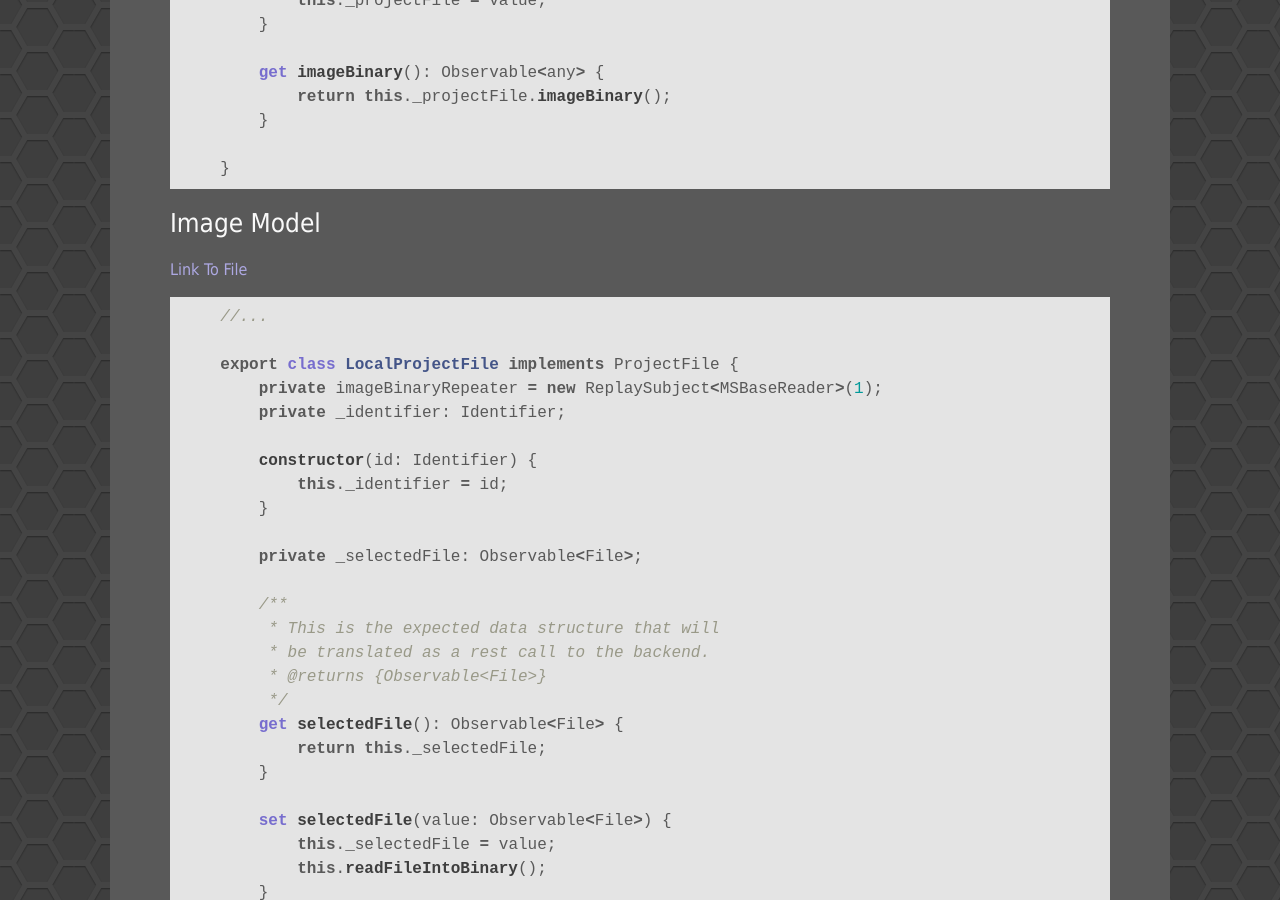
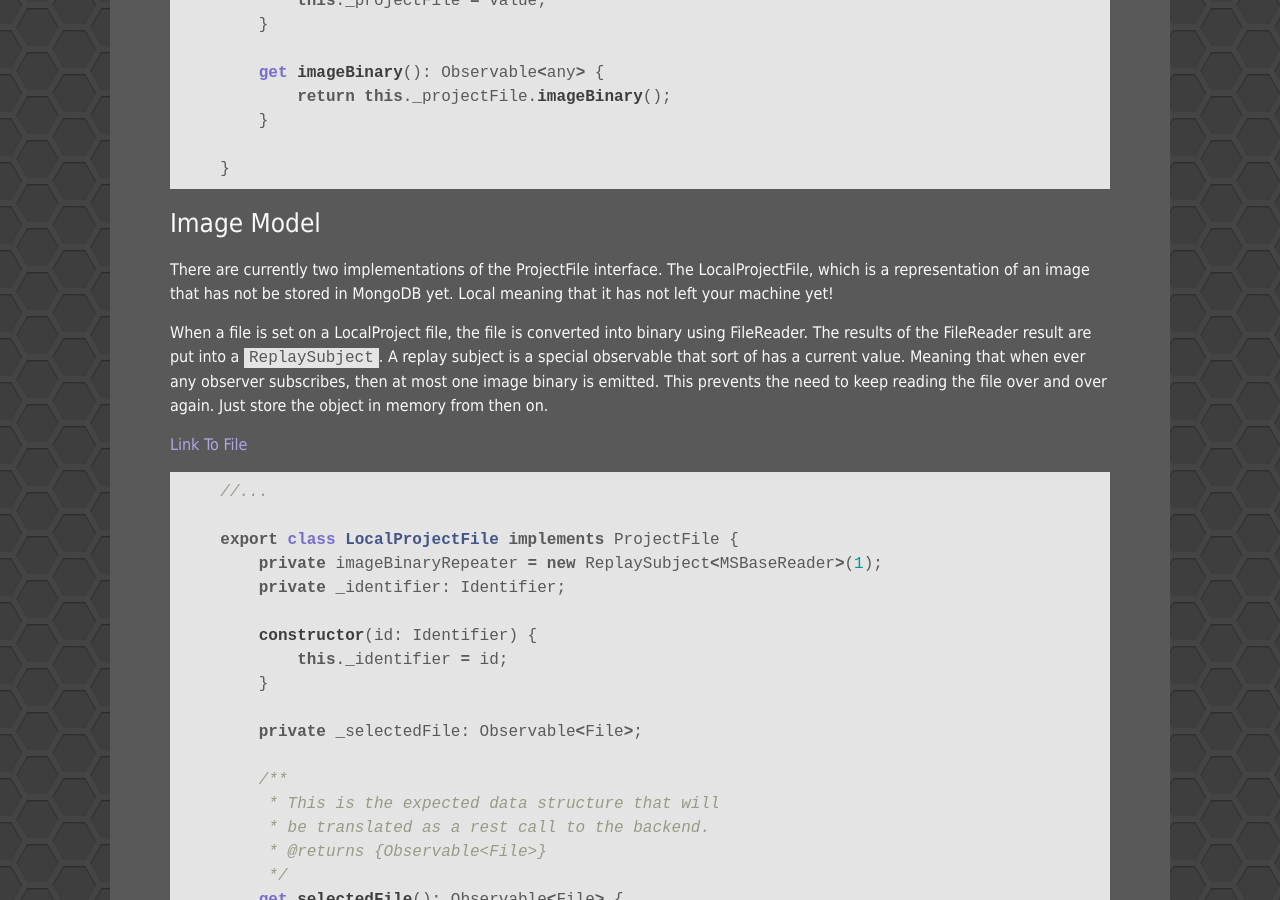
Before and after one commit to Unthrottled/blog, a Jekyll site: the page built from _posts/2017-12-14-Reactive-Mongo-Image-Persistence.md, in a window 1280 px wide and 900 px high, scrolled down 10863 px. Built offline with Jekyll 4.4.1, drawn with Linux system fonts in a browser that asks for light colours.

Commit message:
Some more words about the local image file

```diff
--- a/_posts/2017-12-14-Reactive-Mongo-Image-Persistence.md
+++ b/_posts/2017-12-14-Reactive-Mongo-Image-Persistence.md
@@ -465,6 +465,16 @@ While the HTML uses the supplied image binary property and runs it through the a
 
 ### Image Model
 
+There are currently two implementations of the ProjectFile interface.
+The LocalProjectFile, which is a representation of an image that has not be stored in MongoDB yet.
+Local meaning that it has not left your machine yet!
+
+When a file is set on a LocalProject file, the file is converted into binary using FileReader.
+The results of the FileReader result are put into a `ReplaySubject`.
+A replay subject is a special observable that sort of has a current value.
+Meaning that when ever any observer subscribes, then at most one image binary is emitted.
+This prevents the need to keep reading the file over and over again. Just store the object in memory from then on.
+
 [Link To File](https://github.com/cyclic-reference/mongo-images/blob/master/web-content/src/app/projectFiles/model/LocalProjectFile.ts)
 
 {% highlight javascript %}
```
